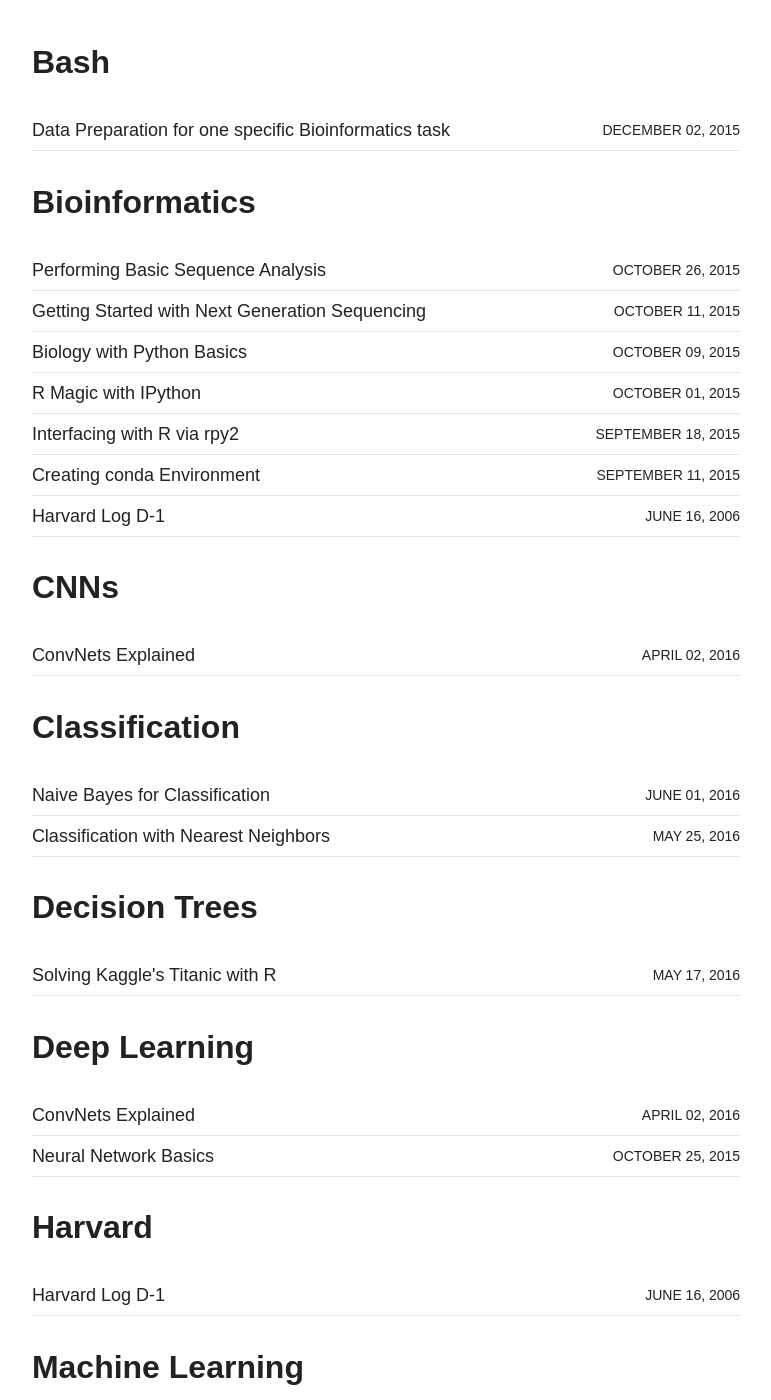
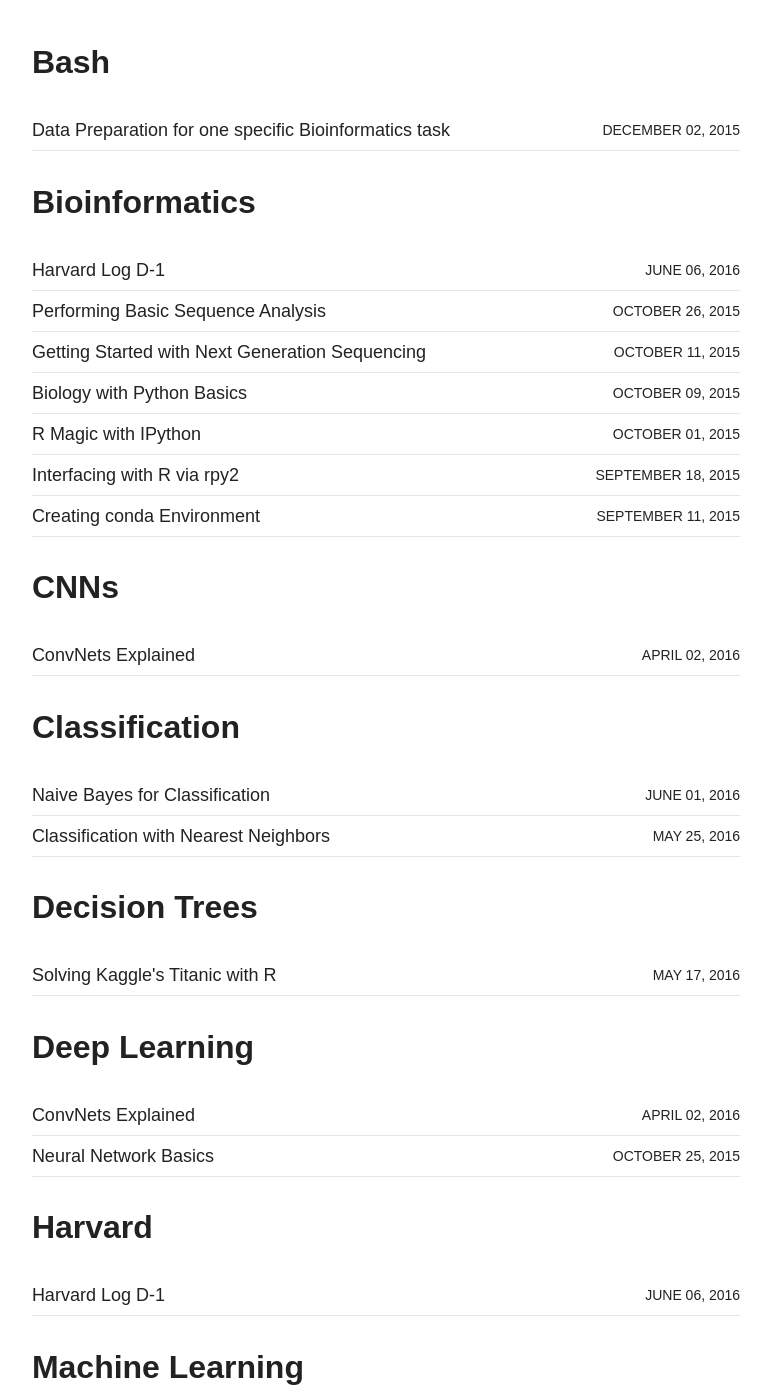
Before and after one commit to eneskemalergin/blog, a Jekyll site: the page built from tags/index.md, in a window 1280 px wide and 1400 px high, scrolled down 745 px. Shown: the whole window, without its empty margins (254-1025 px from the left). Built offline with Jekyll 4.4.1, drawn with Linux system fonts in a browser that asks for light colours; nearby versions of some CDN libraries; some of the changed text lies outside the part shown.

Commit message:
Date fixed

```diff
--- a/_posts/research/2016-06-06-harvard_log_d_1.md
+++ b/_posts/research/2016-06-06-harvard_log_d_1.md
@@ -1,7 +1,6 @@
 ---
 layout: post
 title: Harvard Log D-1
-date: 06/06/16
 categories: research
 tags: ["Research Log", "Harvard", "Bioinformatics"]
 published: true
```
